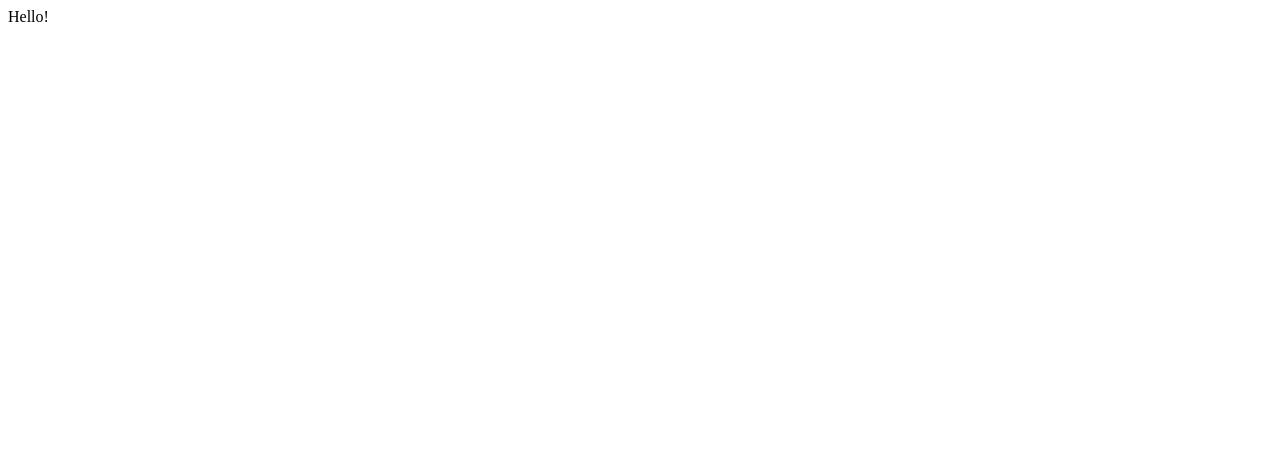
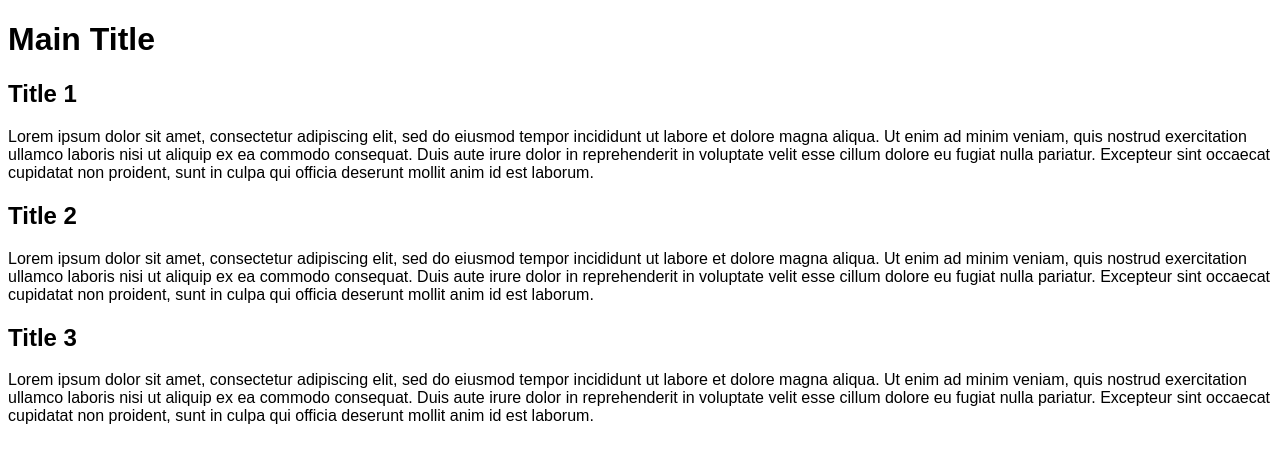
Before and after one commit to Tadej-P/Coursera, a plain HTML site: page module2_solution/index.html in a window 1280 px wide. Drawn offline with Linux system fonts and the light colour scheme.

Commit message:
added style

```diff
--- /dev/null
+++ b/module2_solution/css/style.css
@@ -0,0 +1,11 @@
+* {
+	box-sizing: border-box;
+}
+
+body {
+	font-family: Arial, Helvetica, sans-serif;
+}
+
+.row {
+	width: 100%;
+}
--- a/module2_solution/index.html
+++ b/module2_solution/index.html
@@ -1,9 +1,29 @@
 <!DOCTYPE html>
 <html lang="en">
 	<head>
-		<title>HTML page</title>
+		<meta charset="utf-8">
+		<meta name="viewport" content="width=device-width, initial-scale=1">
+		<link rel="stylesheet" href="css/style.css">
+
+		<title>Module 2 Solution</title>
 	</head>
 	<body>
-		Hello!
+		<header>
+			<h1>Main Title</h1>
+		</header>
+		<div class="row">
+			<section>
+				<h1>Title 1</h1>
+				<p>Lorem ipsum dolor sit amet, consectetur adipiscing elit, sed do eiusmod tempor incididunt ut labore et dolore magna aliqua. Ut enim ad minim veniam, quis nostrud exercitation ullamco laboris nisi ut aliquip ex ea commodo consequat. Duis aute irure dolor in reprehenderit in voluptate velit esse cillum dolore eu fugiat nulla pariatur. Excepteur sint occaecat cupidatat non proident, sunt in culpa qui officia deserunt mollit anim id est laborum.</p>
+			</section>
+			<section>
+				<h1>Title 2</h1>
+				<p>Lorem ipsum dolor sit amet, consectetur adipiscing elit, sed do eiusmod tempor incididunt ut labore et dolore magna aliqua. Ut enim ad minim veniam, quis nostrud exercitation ullamco laboris nisi ut aliquip ex ea commodo consequat. Duis aute irure dolor in reprehenderit in voluptate velit esse cillum dolore eu fugiat nulla pariatur. Excepteur sint occaecat cupidatat non proident, sunt in culpa qui officia deserunt mollit anim id est laborum.</p>
+			</section>
+			<section>
+				<h1>Title 3</h1>
+				<p>Lorem ipsum dolor sit amet, consectetur adipiscing elit, sed do eiusmod tempor incididunt ut labore et dolore magna aliqua. Ut enim ad minim veniam, quis nostrud exercitation ullamco laboris nisi ut aliquip ex ea commodo consequat. Duis aute irure dolor in reprehenderit in voluptate velit esse cillum dolore eu fugiat nulla pariatur. Excepteur sint occaecat cupidatat non proident, sunt in culpa qui officia deserunt mollit anim id est laborum.</p>
+			</section>
+		</div>
 	</body>
 </html>
```
